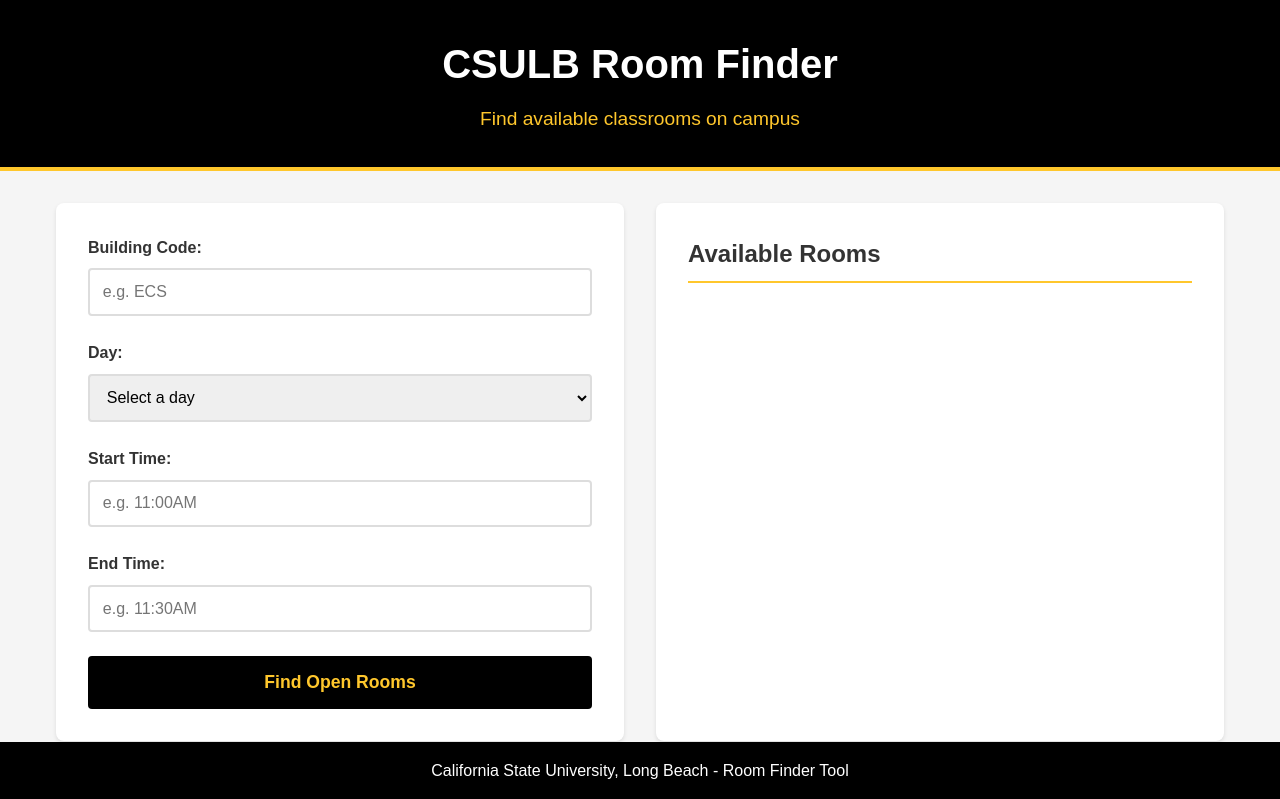
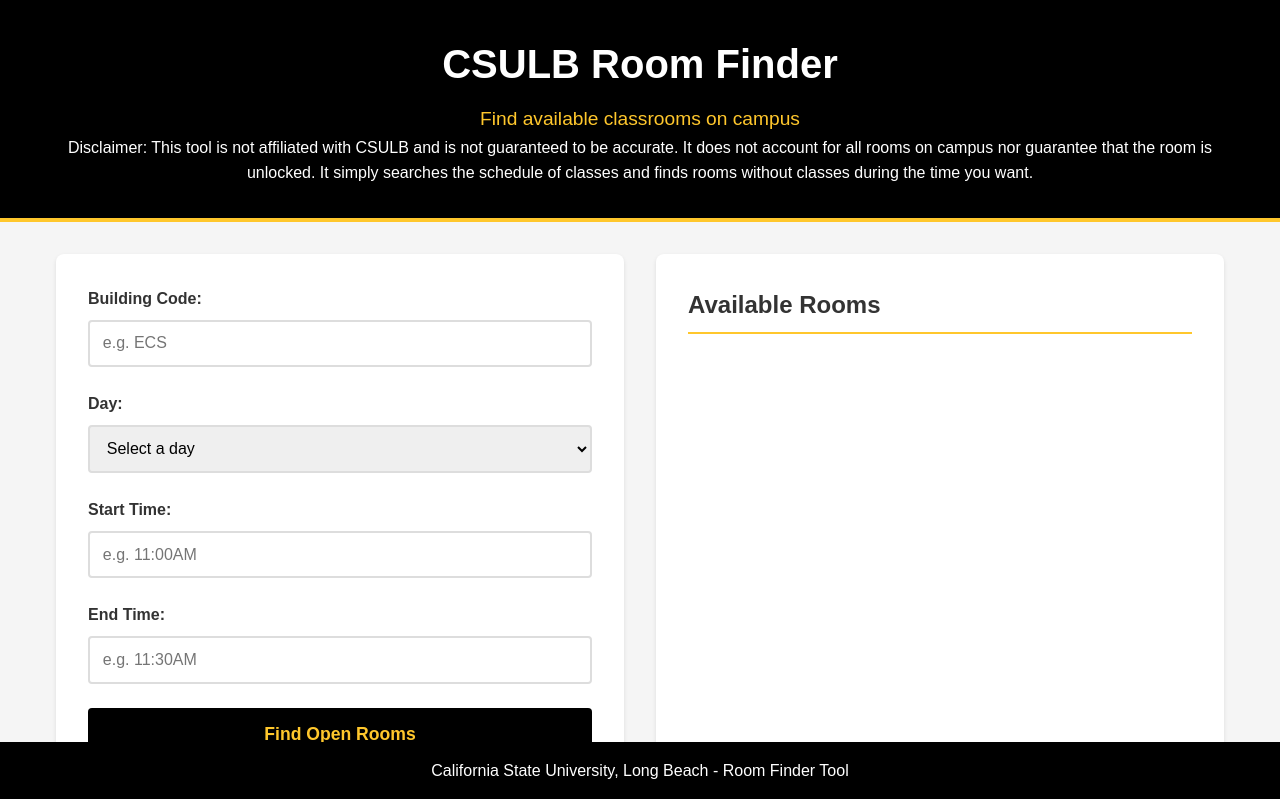
Before and after one commit to Igweiss8/CSULB-Free-Rooms, a Flask app: page / in a window 1280 px wide. Shown: the top 799 px of the page. Run offline with Flask 3, Linux system fonts and the light colour scheme.

Commit message:
Added Disclaimer

```diff
--- a/app.py
+++ b/app.py
@@ -11,7 +11,7 @@ socketio = SocketIO(app, cors_allowed_origins="*")
 
 
 # Define the base URL of the schedule page
-base_url = "https://web.csulb.edu/depts/enrollment/registration/class_schedule/Fall_2024/By_Subject/"  # Replace with the actual URL
+base_url = "https://web.csulb.edu/depts/enrollment/registration/class_schedule/Fall_2024/By_Subject/"
 
 def get_subject_links():
     """Fetch the main page and extract subject links."""
--- a/static/styles.css
+++ b/static/styles.css
@@ -34,6 +34,11 @@ body {
 .subtitle {
     color: var(--csulb-yellow);
     font-size: 1.2rem;
+}
+
+.subtitle2 {
+    color: var(--white);
+    font-size: 1rem;
 }
 
 .container {
--- a/templates/index.html
+++ b/templates/index.html
@@ -10,6 +10,7 @@
     <div class="header">
         <h1>CSULB Room Finder</h1>
         <p class="subtitle">Find available classrooms on campus</p>
+        <p class="subtitle2">Disclaimer: This tool is not affiliated with CSULB and is not guaranteed to be accurate. It does not account for all rooms on campus nor guarantee that the room is unlocked. It simply searches the schedule of classes and finds rooms without classes during the time you want.</p>
     </div>
 
     <div class="container">
```
